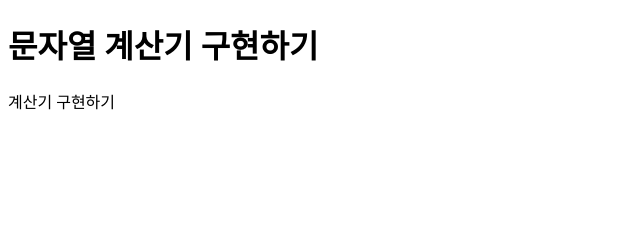
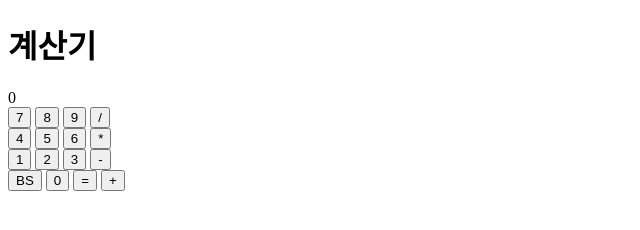
Before and after one commit to anagh9/playground-javascript, a plain HTML site: page calculrator/calculrator.html in a window 1280 px wide. Shown: the whole page, without its empty margins (0-640 px from the left). Drawn offline with Linux system fonts and the light colour scheme.

Commit message:
계산기 시작

```diff
--- a/calculrator/calculrator.html
+++ b/calculrator/calculrator.html
@@ -7,8 +7,34 @@
   <title>calculrator</title>
 </head>
 <body>
-  <h1>문자열 계산기 구현하기</h1>
-  <div id="output"></div>
+  <h1>계산기</h1>
+  <div>
+    <div id="output">0</div>
+    <div id="but1">
+      <button id="7" onclick="clickNum(event)">7</button>
+      <button id="8" onclick="clickNum(event)">8</button>
+      <button id="9" onclick="clickNum(event)">9</button>
+      <button id="div" onclick="clickOp(event)">/</button>
+    </div>
+    <div id="but2">
+      <button id="4" onclick="clickNum(event)">4</button>
+      <button id="5" onclick="clickNum(event)">5</button>
+      <button id="6" onclick="clickNum(event)">6</button>
+      <button id="mul" onclick="clickOp(event)">*</button>
+    </div>
+    <div id="but3">
+      <button id="1" onclick="clickNum(event)">1</button>
+      <button id="2" onclick="clickNum(event)">2</button>
+      <button id="3" onclick="clickNum(event)">3</button>
+      <button id="sub" onclick="clickOp(event)">-</button>
+    </div>
+    <div id="but4">
+      <button id="del" onclick="clickOp(event)">BS</button>
+      <button id="0" onclick="clickNum(event)">0</button>
+      <button id="eq" onclick="clickOp(event)">=</button>
+      <button id="plus" onclick="clickOp(event)">+</button>
+    </div>
+  </div>
   <script src="./calculrator.js"></script>
 </body>
 </html>
--- a/calculrator/calculrator.js
+++ b/calculrator/calculrator.js
@@ -1,7 +1,9 @@
-var main = function(){
-  console.log("계산기");
-  var out = document.getElementById('output');
-  out.innerHTML = "계산기 구현하기"
+var clickNum = function(event) {
+  console.log("clickNum");
+  console.log(event.target.innerHTML)
 }
 
-main();
+var clickOp = function(event) {
+  console.log("clickOp")
+  console.log(event.target.innerHTML)
+}
```
